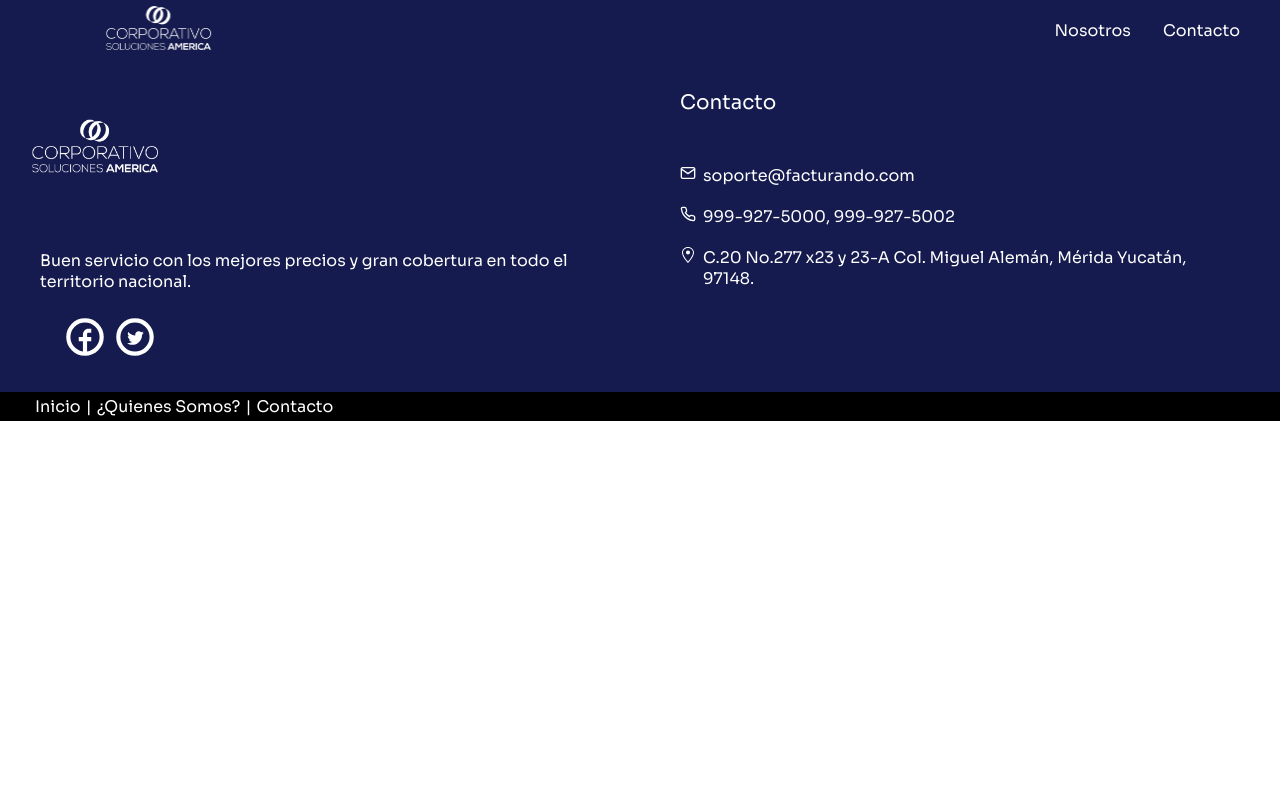
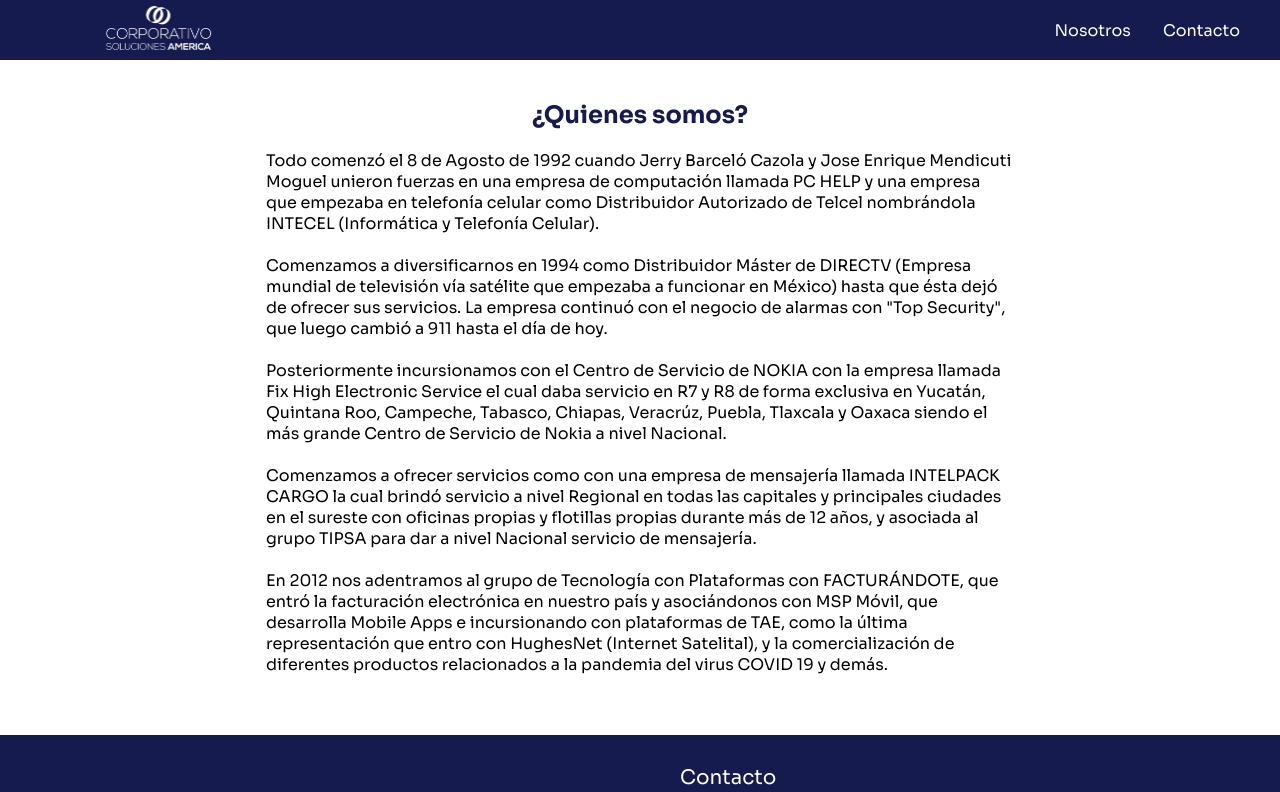
Before and after one commit to ChrisAlexander0403/AmericaSolutionsFrontEnd, a React (Create React App) app: page /#/about in a window 1280 px wide. Shown: the top 792 px of the page. Built offline with nearby package versions, Linux system fonts and the light colour scheme.

Commit message:
página nosotros y correcciones

```diff
--- a/src/components/contactForm/ContactForm.js
+++ b/src/components/contactForm/ContactForm.js
@@ -27,8 +27,8 @@
                 <Subtitle>Más Información</Subtitle>
                 <TextInfo><Location /><p>C.20 No.277 x23 y 23-A Col. Miguel Alemán, Mérida Yucatán, 97148.</p></TextInfo>
                 <TextInfo><Phone /><p>999-927-5000, 999-927-5002</p></TextInfo>
-                <TextInfo><Mail /><p>soporte@facturandote.com</p></TextInfo>
-                <TextInfo><Global /><p>facturandote.com</p></TextInfo>
+                <TextInfo><Mail /><p>elara@solucionesamerica.com</p></TextInfo>
+                <TextInfo><Global /><p>www.solucionesamerica.com</p></TextInfo>
                 <Logo src={AmericaSolutions}/>
             </InfoForm>
         </FormContainer>
--- a/src/components/enterprises/Enterprises.js
+++ b/src/components/enterprises/Enterprises.js
@@ -2,6 +2,7 @@
 
 import { EnterpriseContainer, EnterpriseLogo, MainContainer } from './EnterprisesElements';
 
+import Intecel from '../../assets/img/logos/Intecel/Intecel.png';
 import HughesNet from '../../assets/img/logos/HughesNet/logo.svg';
 import Facturandote from '../../assets/img/logos/Facturandote/FacturandoteLogo.png';
 import MSP from '../../assets/img/logos/MSP/LogoMSP.png';
@@ -10,7 +11,7 @@
     return (
         <MainContainer>
             <EnterpriseContainer>
-
+                <EnterpriseLogo src={Intecel}/>
             </EnterpriseContainer>
             <EnterpriseContainer background={'#f05a28'}>
                 <EnterpriseLogo src={HughesNet}/>
--- a/src/components/footer/Footer.js
+++ b/src/components/footer/Footer.js
@@ -1,26 +1,26 @@
 import React from 'react';
 
-import {Facebook, Twitter, Link, SocialMedia} from './FooterElements';
+import {Facebook, Link, SocialMedia, Instagram} from './FooterElements';
 import { Contact, Container, FooterInformation, Description, FooterEnd, Text, Title, Image, Mail, Phone, Location } from './FooterElements';
 
 import LogoBlanco from '../../assets/img/logos/AmericaSolutions/LogoBlanco.png';
 
 export default function Footer(){
     const facebook = () => {
-        window.open("https://www.facebook.com/Facturandote.mx", '_blank');
+        window.open("https://www.facebook.com/SolucionesAmerica.Net", '_blank');
     }
-    const twitter = () => {
-        window.open("https://twitter.com/Facturandote_", '_blank');
+    const instagram = () => {
+        window.open("https://www.instagram.com/solucionesamerica/?hl=es", '_blank');
     }
     return(
         <Container>
             <FooterInformation>
                 <Description>
                     <Image src={LogoBlanco}/>
-                    <Text>Buen servicio con los mejores precios y gran cobertura en todo el territorio nacional.</Text>
+                    <Text>Nacimos para solucionarte la vida.</Text>
                     <SocialMedia>
                         <Facebook onClick={facebook}></Facebook>
-                        <Twitter onClick={twitter}></Twitter>
+                        <Instagram onClick={instagram}></Instagram>
                         {/* <div
                             style={{color: '#fff',
                                 margin: '5px 20px',
@@ -42,7 +42,7 @@
                 </Description>
                 <Contact>
                     <Title>Contacto</Title>
-                    <Text><Mail/><p>soporte@facturando.com</p></Text>
+                    <Text><Mail/><p>elara@solucionesamerica.com</p></Text>
                     <Text><Phone/><p>999-927-5000, 999-927-5002</p></Text>
                     <Text><Location/><p>C.20 No.277 x23 y 23-A Col. Miguel Alemán, Mérida Yucatán, 97148.</p></Text>
                 </Contact>
--- /dev/null
+++ b/src/components/mission/Mission.js
@@ -0,0 +1,42 @@
+import React from 'react';
+import { Container, Info, Text, Title } from './MissionElements';
+
+const Mission = () => {
+    return (
+        <Container>
+            <Title>¿Quienes somos?</Title>
+            <Info>
+                <Text>Todo comenzó el 8 de Agosto de 1992 cuando Jerry Barceló Cazola y Jose
+                    Enrique Mendicuti Moguel unieron fuerzas en una empresa de computación llamada
+                    PC HELP y una empresa que empezaba en telefonía celular como Distribuidor
+                    Autorizado de Telcel nombrándola INTECEL (Informática y Telefonía Celular).</Text>
+                <br/>
+                <Text>Comenzamos a diversificarnos en 1994 como Distribuidor Máster de
+                    DIRECTV (Empresa mundial de televisión vía satélite que empezaba a funcionar en
+                    México) hasta que ésta dejó de ofrecer sus servicios. La empresa continuó con el
+                    negocio de alarmas con "Top Security", que luego cambió a 911 hasta el día
+                    de hoy.</Text>
+                <br/>
+                <Text>Posteriormente incursionamos con el Centro de Servicio de NOKIA con la empresa
+                    llamada Fix High Electronic Service el cual daba servicio en R7 y R8 de forma
+                    exclusiva en Yucatán, Quintana Roo, Campeche, Tabasco, Chiapas, Veracrúz, Puebla,
+                    Tlaxcala y Oaxaca siendo el más grande Centro de Servicio de Nokia a nivel
+                    Nacional.</Text>
+                <br/>
+                <Text>Comenzamos a ofrecer servicios como con una empresa de mensajería llamada INTELPACK
+                    CARGO la cual brindó servicio a nivel Regional en todas las capitales y principales
+                    ciudades en el sureste con oficinas propias y flotillas propias durante más de
+                    12 años, y asociada al grupo TIPSA para dar a nivel Nacional servicio de
+                    mensajería.</Text>
+                <br/>
+                <Text>En 2012 nos adentramos al grupo de Tecnología con Plataformas con FACTURÁNDOTE,
+                    que entró la facturación electrónica en nuestro país y asociándonos con MSP Móvil,
+                    que desarrolla Mobile Apps e incursionando con plataformas de TAE, como la última
+                    representación que entro con HughesNet (Internet Satelital), y la comercialización de
+                    diferentes productos relacionados a la pandemia del virus COVID 19 y demás.</Text>
+            </Info>
+        </Container>
+    );
+}
+
+export default Mission;
--- /dev/null
+++ b/src/components/mission/MissionElements.js
@@ -0,0 +1,25 @@
+import styled from 'styled-components';
+
+export const Container = styled.section`
+    display: flex;
+    flex-direction: column;
+    width: 100%;
+    align-items: center;
+    padding: 40px 0;
+`;
+
+export const Title = styled.h1`
+    color: #151b4e;
+`;
+
+export const Info = styled.div`
+    width: 60%;
+    padding: 20px 10px;
+    @media screen and (max-width: 768px){
+        width: 80%;
+    }
+`;
+
+export const Text = styled.p`
+
+`;
--- a/src/pages/About.js
+++ b/src/pages/About.js
@@ -1,10 +1,11 @@
 import React from 'react'
+import Mission from '../components/mission/Mission'
 
 const About = () => {
     return (
-        <div>
-
-        </div>
+        <>
+            <Mission />
+        </>
     )
 }
 
```
Also changed, not shown: src/assets/img/logos/Intecel/Intecel.png (added).
